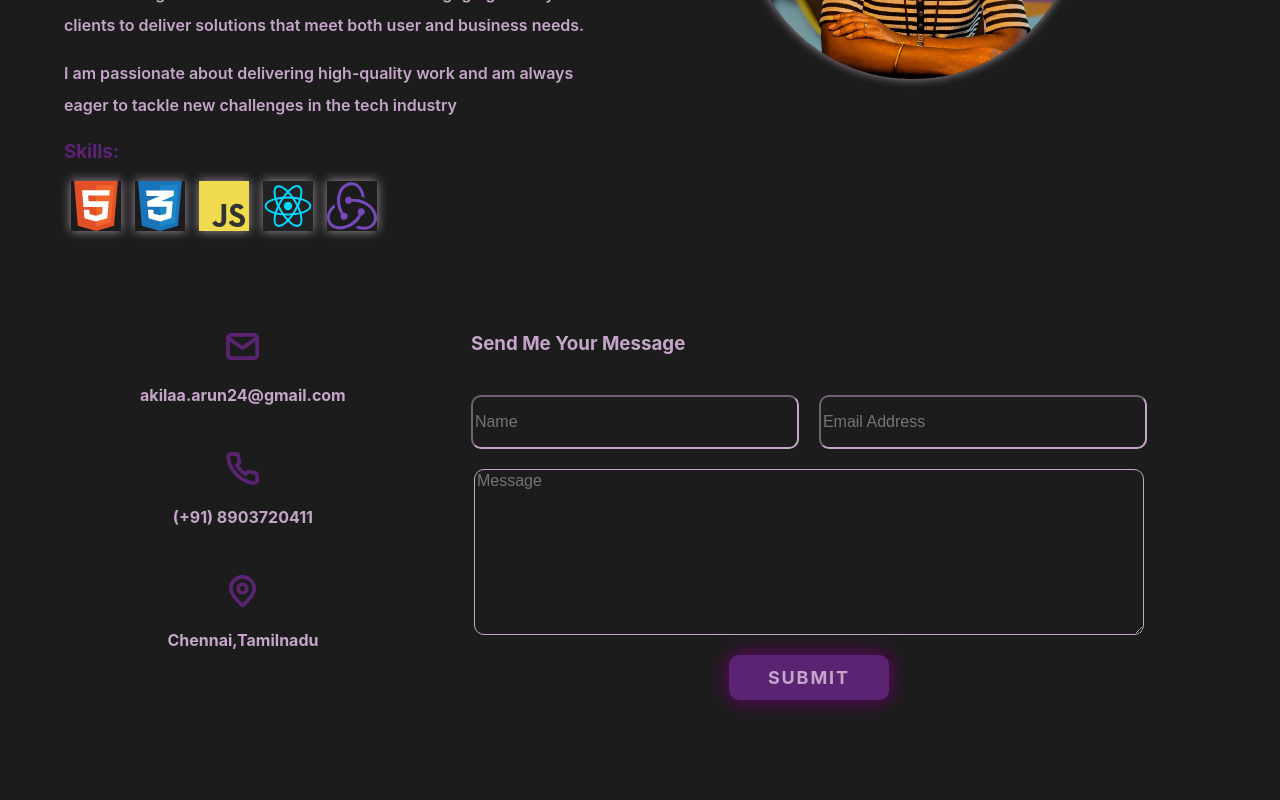
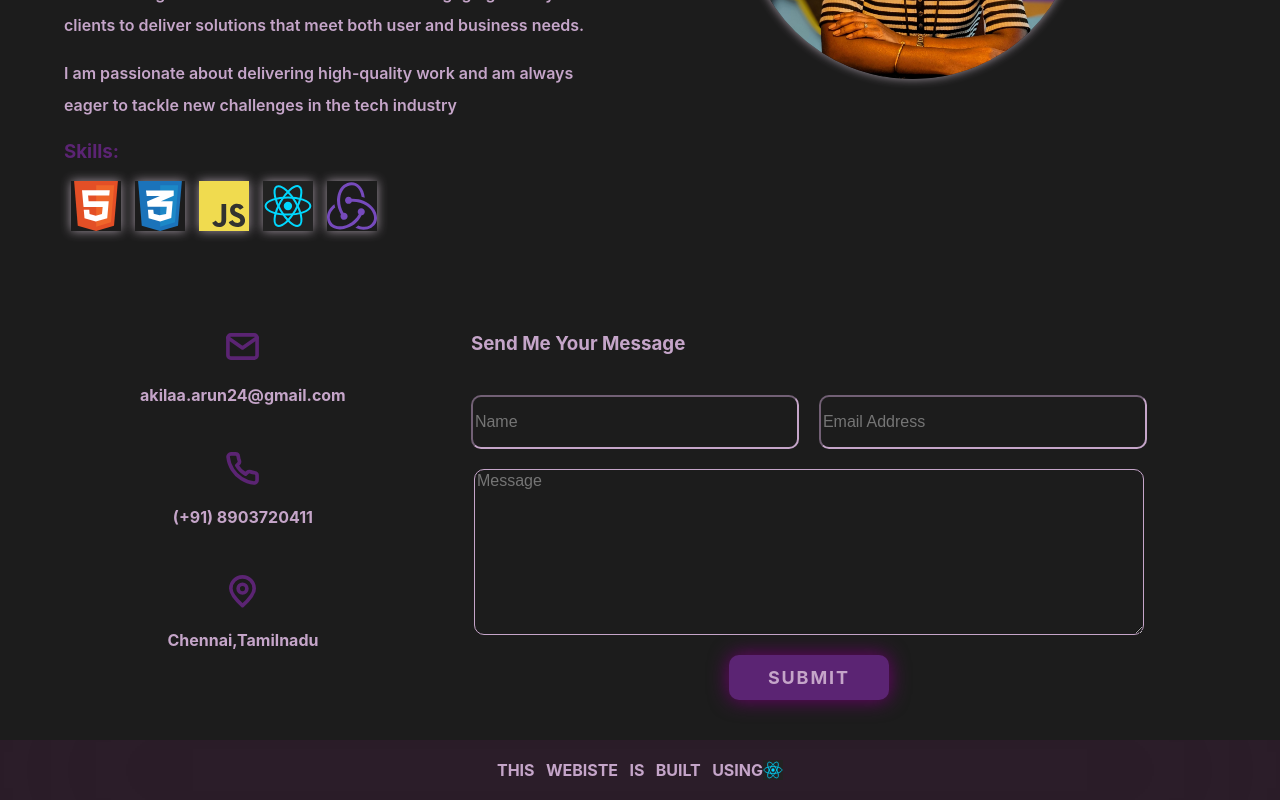
Before and after one commit to Ak496/react_portfolio, a React (Vite) app in the folder vite-project/: page / in a window 1280 px wide. Shown: the part 945-1745 px from the top of the page. Before the commit the page ends 1685 px from the top, so only its background shows below. Built offline with nearby package versions, Linux system fonts and the light colour scheme.

Commit message:
footer added

```diff
--- /dev/null
+++ b/vite-project/src/components/Footer/Footer.css
@@ -0,0 +1,15 @@
+#footer {
+    width: 100vw;
+    height: 60px;
+    background-color: hsla(306, 41%, 21%, 0.314);
+    backdrop-filter: blur(100px);
+    display: flex;
+    align-items: center;
+    justify-content: center;
+}
+
+#footer h4 {
+    color: #c5a5c9;
+    text-transform: uppercase;
+    word-spacing: 0.2cm;
+}
--- a/vite-project/src/components/Footer/Footer.jsx
+++ b/vite-project/src/components/Footer/Footer.jsx
@@ -1,4 +1,12 @@
+import reactIcon from "../../assets/React.svg"
+import "./Footer.css"
 const Footer = () =>{
+    return(
+        <div id="footer">
+           <h4>This webiste is built using </h4>
+           <img src={reactIcon} width="20" height="20"/>
+        </div>
+    )
 
 }
 export default Footer;
```
